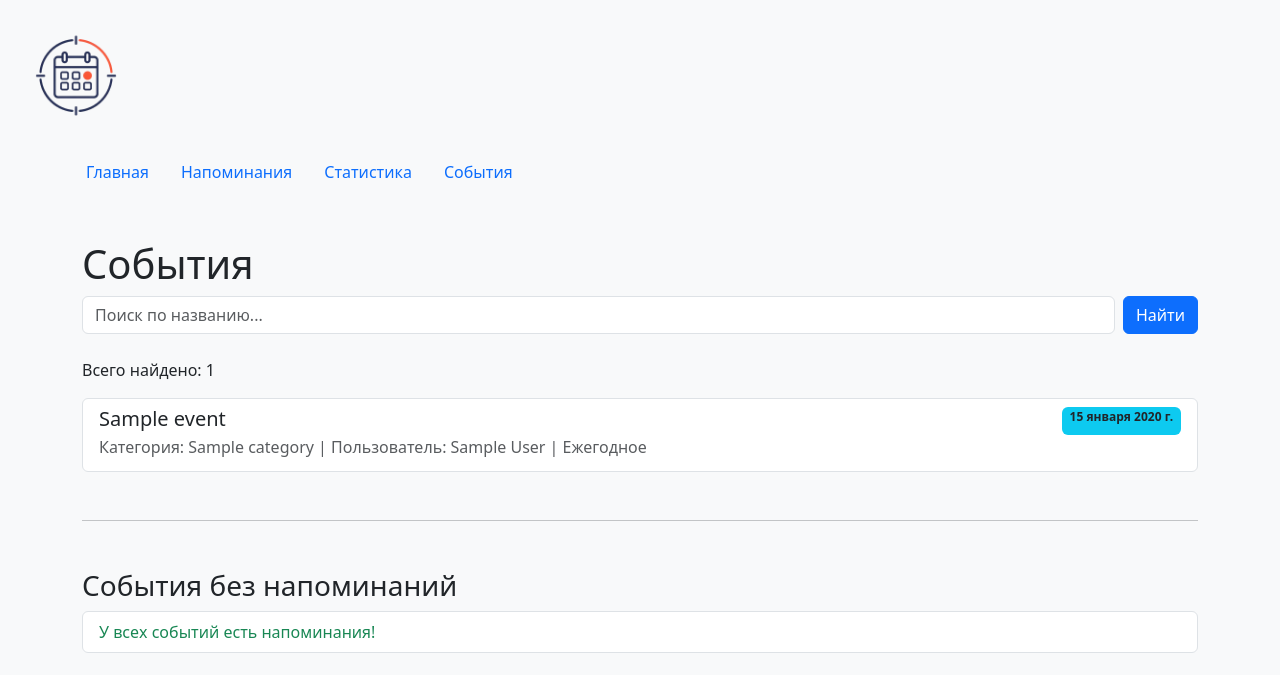
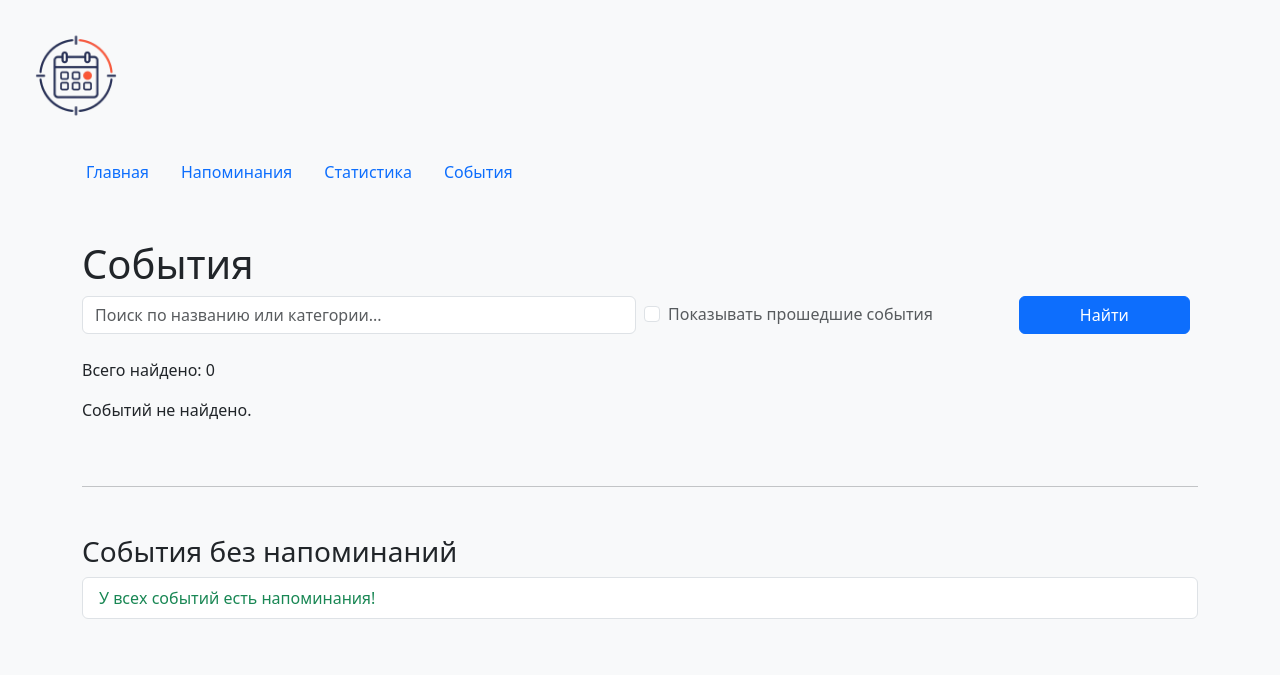
Before and after one commit to 6vi6-vi/important-dates-tracker, a Django app: page /events/ in a window 1280 px wide. Shown: the top 675 px of the page. Run offline with Django 5.2, Linux system fonts and the light colour scheme; tables that the repository leaves empty hold one stand-in row (values such as "Sample post").

Commit message:
ПР9: обновлён поиск событий

```diff
--- a/events/templates/events/event_list.html
+++ b/events/templates/events/event_list.html
@@ -7,12 +7,26 @@
 {% block content %}
     <h1>События</h1>
 
-    <form method="get" class="mb-4 d-flex">
-        <input type="text" name="q" class="form-control me-2" placeholder="Поиск по названию..." value="{{ search_query }}">
-        <button type="submit" class="btn btn-primary">Найти</button>
-        {% if search_query %}
-            <a href="{% url 'events:list' %}" class="btn btn-outline-secondary ms-2">Сбросить</a>
-        {% endif %}
+    <form method="get" class="mb-4">
+        <div class="row g-2 align-items-center">
+            <div class="col-md-6">
+                <input type="text" name="q" class="form-control" placeholder="Поиск по названию или категории..." value="{{ search_query }}">
+            </div>
+            <div class="col-md-4">
+                <div class="form-check">
+                    <input class="form-check-input" type="checkbox" name="show_past" value="1" id="showPast" {% if show_past == '1' %}checked{% endif %}>
+                    <label class="form-check-label text-muted" for="showPast">
+                        Показывать прошедшие события
+                    </label>
+                </div>
+            </div>
+            <div class="col-md-2 d-flex">
+                <button type="submit" class="btn btn-primary me-2 flex-grow-1">Найти</button>
+                {% if search_query or show_past == '1' %}
+                    <a href="{% url 'events:list' %}" class="btn btn-outline-secondary" title="Сбросить">X</a>
+                {% endif %}
+            </div>
+        </div>
     </form>
 
     <p>Всего найдено: {{ events|length }}</p>
--- a/events/views.py
+++ b/events/views.py
@@ -1,12 +1,17 @@
 from django.shortcuts import render
+from django.db.models import Q
 from events.models import Event
+from datetime import date
 
 
 def events(request):
     query = request.GET.get("q", "").strip()
+    show_past = request.GET.get("show_past", "0")
     events_qs = Event.objects.select_related("category", "user")
     if query:
-        events_qs = events_qs.filter(title__icontains=query)
+        events_qs = events_qs.filter(Q(title__icontains=query) | Q(category__name__icontains=query))
+    if show_past != "1":
+        events_qs = events_qs.exclude(event_date__lt=date.today())
     events_qs = events_qs.order_by("event_date")
     lonely_events = Event.objects.filter(reminders__isnull=True)
 
@@ -14,4 +19,5 @@ def events(request):
         "events": events_qs,
         "search_query": query,
         "lonely_events": lonely_events,
+        "show_past": show_past,
     })
```
Also changed, not shown: homepage/templates/homepage/index.html (+10 -0 lines), homepage/views.py (+5 -4 lines).
